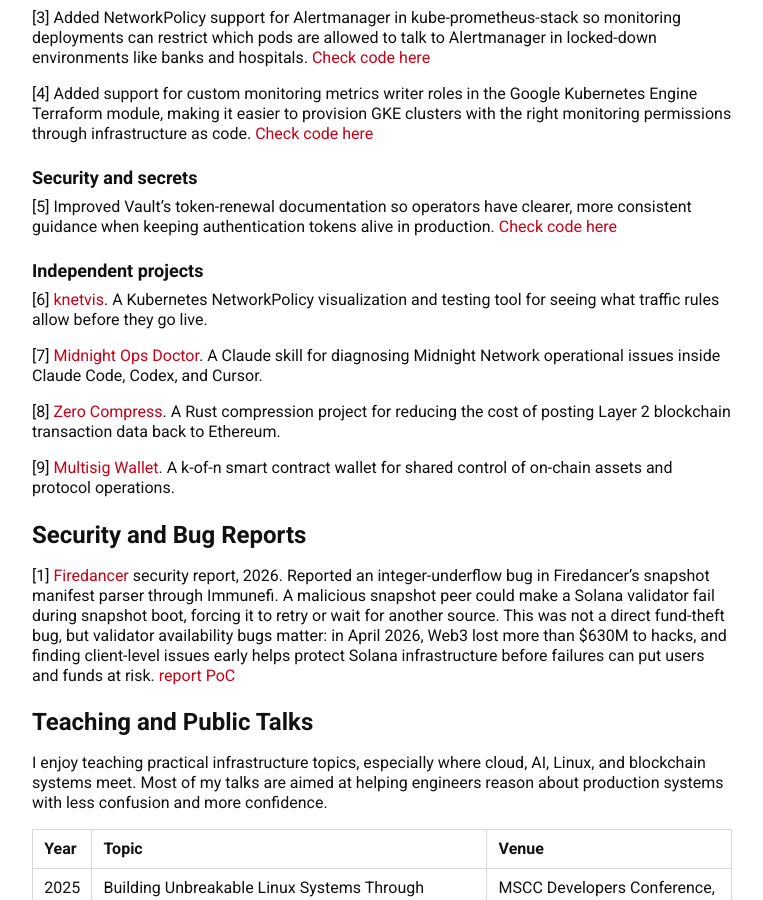
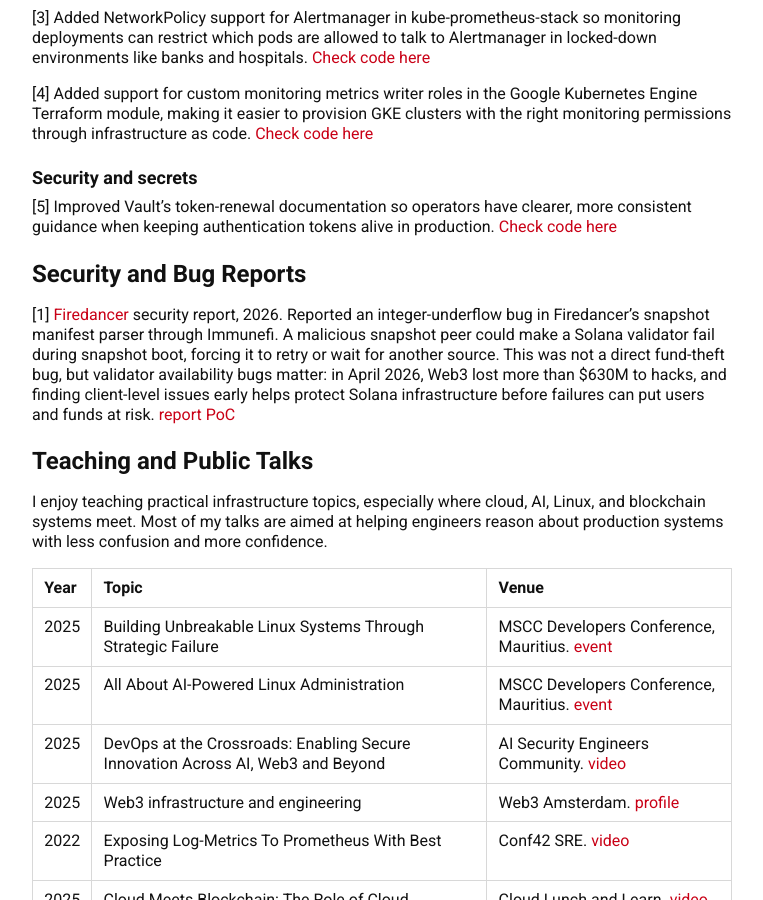
Before and after one commit to samuelarogbonlo/samiel, a Jekyll site: the page built from index.md, in a window 1280 px wide and 900 px high, scrolled down 1267 px. Shown: the whole window, without its empty margins (258-1021 px from the left). Built offline with Jekyll 4.4.1, drawn with Linux system fonts in a browser that asks for light colours; our own code applies the rules of GitHub Pages for plain Markdown files.

Commit message:
Remove independent projects from open source

```diff
--- a/index.md
+++ b/index.md
@@ -50,16 +50,6 @@ I actively contribute to open source infrastructure projects; some of that work
 
 [5] Improved Vault's token-renewal documentation so operators have clearer, more consistent guidance when keeping authentication tokens alive in production. [Check code here](https://github.com/hashicorp/vault/pull/29693)
 
-### Independent projects
-
-[6] [knetvis](https://github.com/samuelarogbonlo/knetvis). A Kubernetes NetworkPolicy visualization and testing tool for seeing what traffic rules allow before they go live.
-
-[7] [Midnight Ops Doctor](https://github.com/samuelarogbonlo/midnight-ops-doctor). A Claude skill for diagnosing Midnight Network operational issues inside Claude Code, Codex, and Cursor.
-
-[8] [Zero Compress](https://github.com/samuelarogbonlo/compression-layer2). A Rust compression project for reducing the cost of posting Layer 2 blockchain transaction data back to Ethereum.
-
-[9] [Multisig Wallet](https://github.com/samuelarogbonlo/multisig-wallet). A k-of-n smart contract wallet for shared control of on-chain assets and protocol operations.
-
 ## Security and Bug Reports
 
 [1] [Firedancer](https://docs.firedancer.io/) security report, 2026. Reported an integer-underflow bug in Firedancer's snapshot manifest parser through Immunefi. A malicious snapshot peer could make a Solana validator fail during snapshot boot, forcing it to retry or wait for another source. This was not a direct fund-theft bug, but validator availability bugs matter: in April 2026, Web3 lost more than $630M to hacks, and finding client-level issues early helps protect Solana infrastructure before failures can put users and funds at risk. [report](https://bugs.immunefi.com/dashboard/submission/75842) [PoC](https://gist.github.com/samuelarogbonlo/d128fe7f6590c0cf1088458eb17f2941)
```
